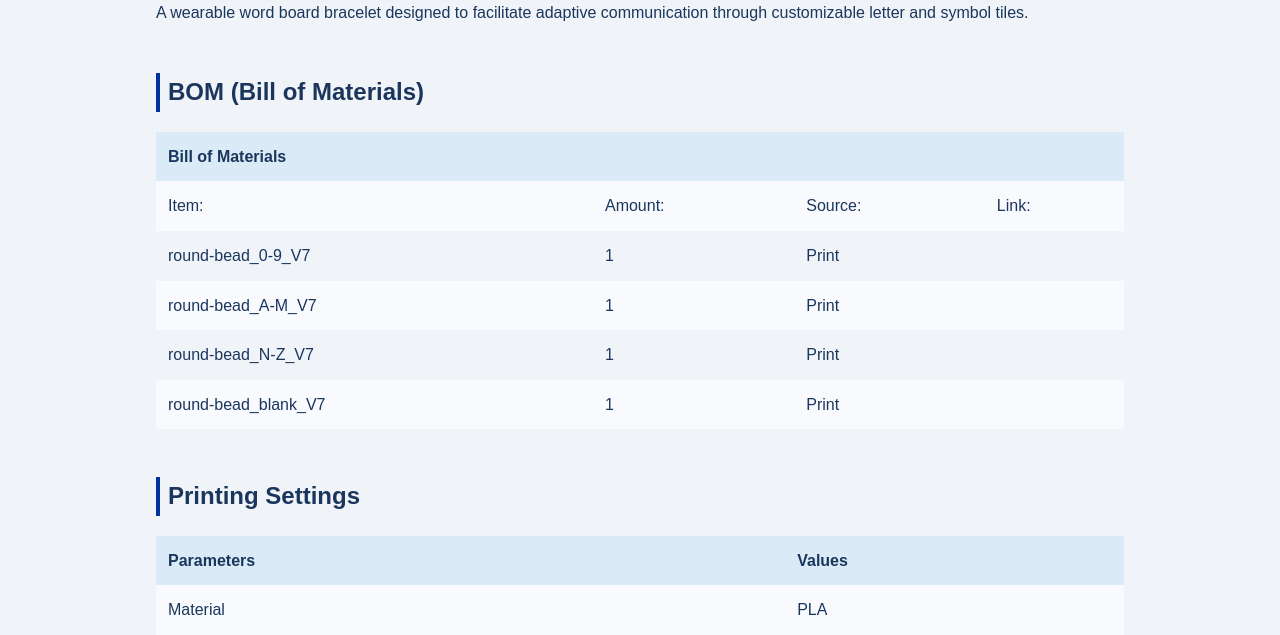
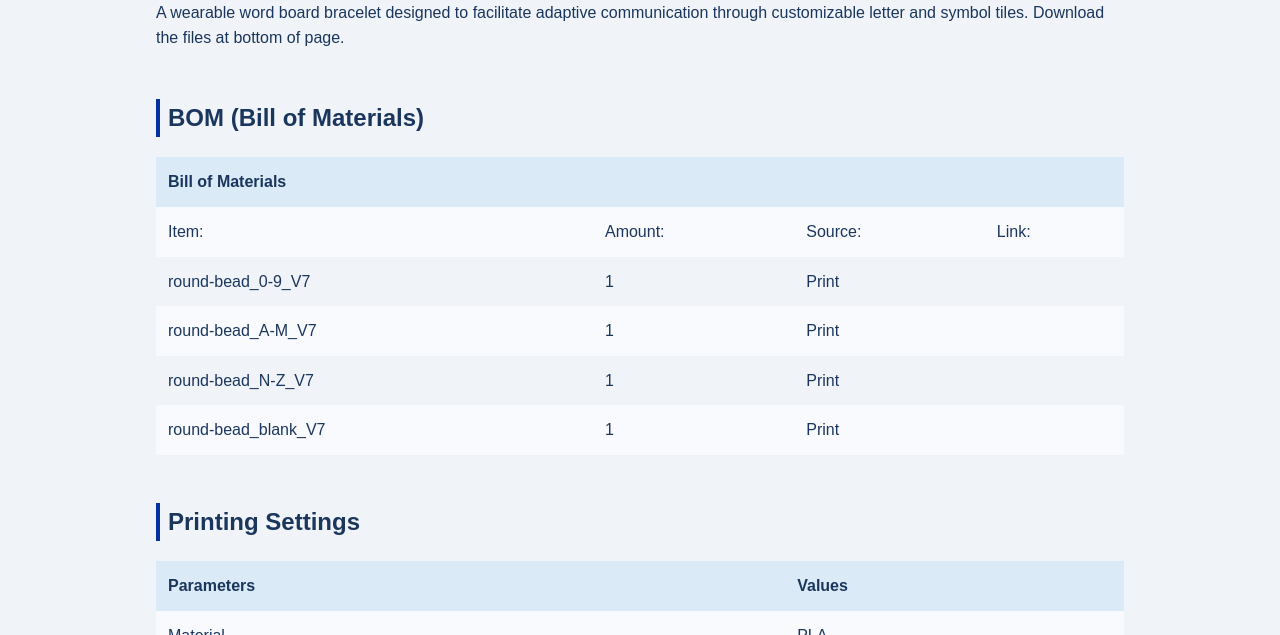
Before and after one commit to Creative-Link-for-Digital-Health/wearable-word-board, a plain HTML site: page index.html in a window 1280 px wide. Shown: the part 465-1100 px from the top of the page. Drawn offline with Linux system fonts and the light colour scheme; no server answers; a web font is replaced by a local one.

Commit message:
Update index.html

```diff
--- a/index.html
+++ b/index.html
@@ -179,7 +179,7 @@
       <img src="https://raw.githubusercontent.com/Creative-Link-for-Digital-Health/wearable-word-board/main/assets/alphaBraceletTOP.png" class="product-image" alt="Wearable Word Board Top View">
       <img src="https://raw.githubusercontent.com/Creative-Link-for-Digital-Health/wearable-word-board/main/assets/alphaBraceletDetail.png" class="product-image" alt="Wearable Word Board Detail View">
     </div>
-    <p>A wearable word board bracelet designed to facilitate adaptive communication through customizable letter and symbol tiles.</p>
+    <p>A wearable word board bracelet designed to facilitate adaptive communication through customizable letter and symbol tiles. Download the files at bottom of page.</p>
 
     <h2>BOM (Bill of Materials)</h2>
     <div id="bom-table">Loading BOM...</div>
```
